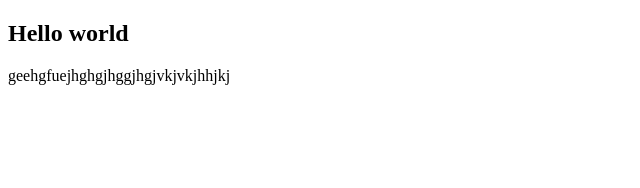
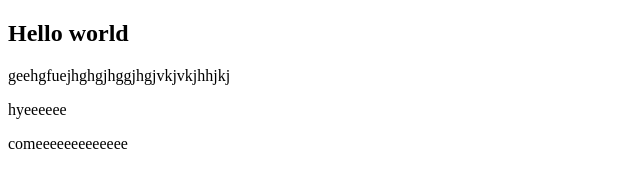
Before and after one commit to morggyogola/collaboration, a plain HTML site: page index.html in a window 1280 px wide. Shown: the whole page, without its empty margins (0-640 px from the left). Drawn offline with Linux system fonts and the light colour scheme.

Commit message:
6 commit

```diff
--- a/index.html
+++ b/index.html
@@ -8,5 +8,7 @@
   <body>
     <h2>Hello world</h2>
     <p>geehgfuejhghgjhggjhgjvkjvkjhhjkj</p>
+    <p>hyeeeeee</p>
+    <p>comeeeeeeeeeeeee</p>
   </body>
 </html>
```
